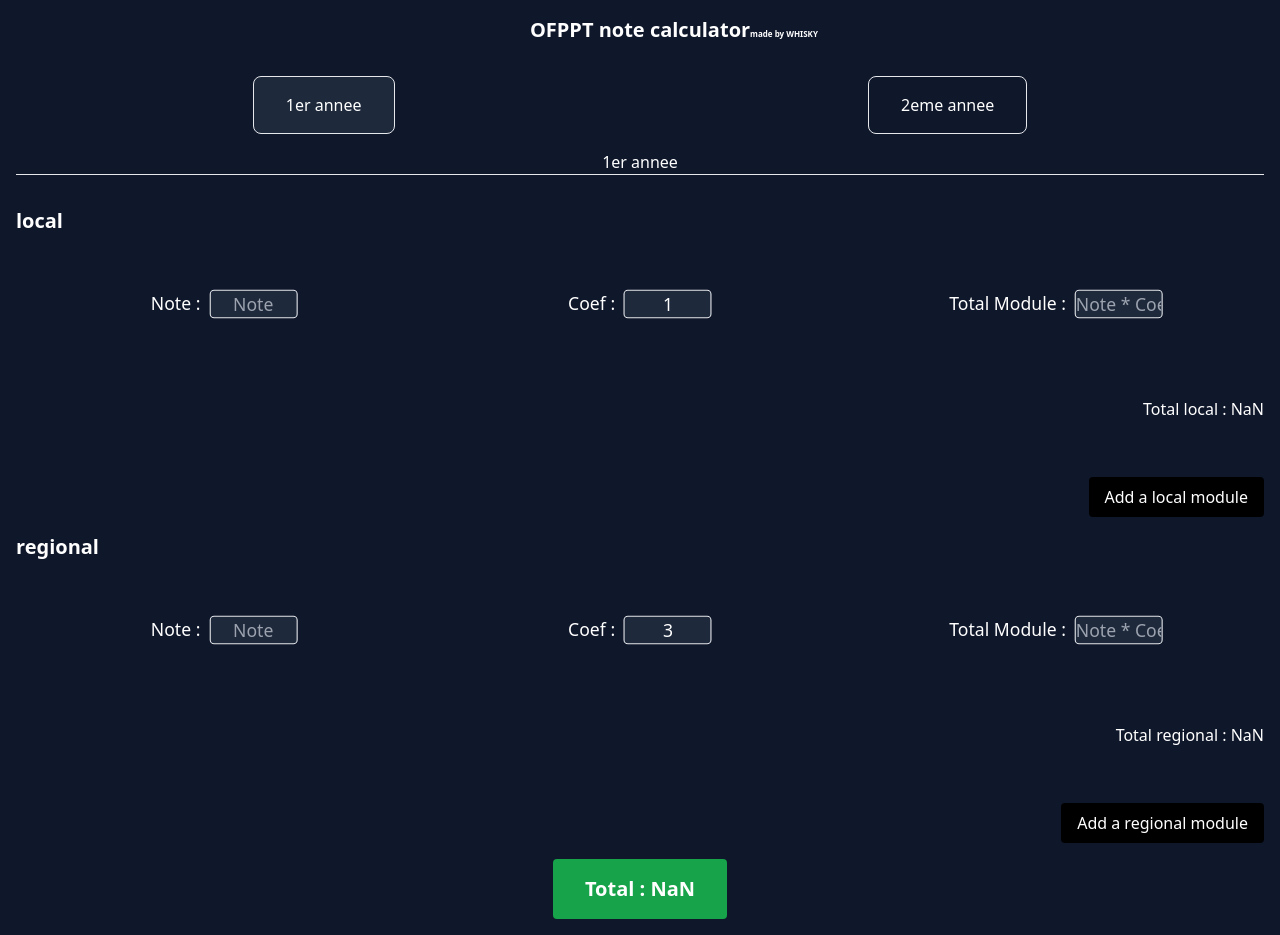
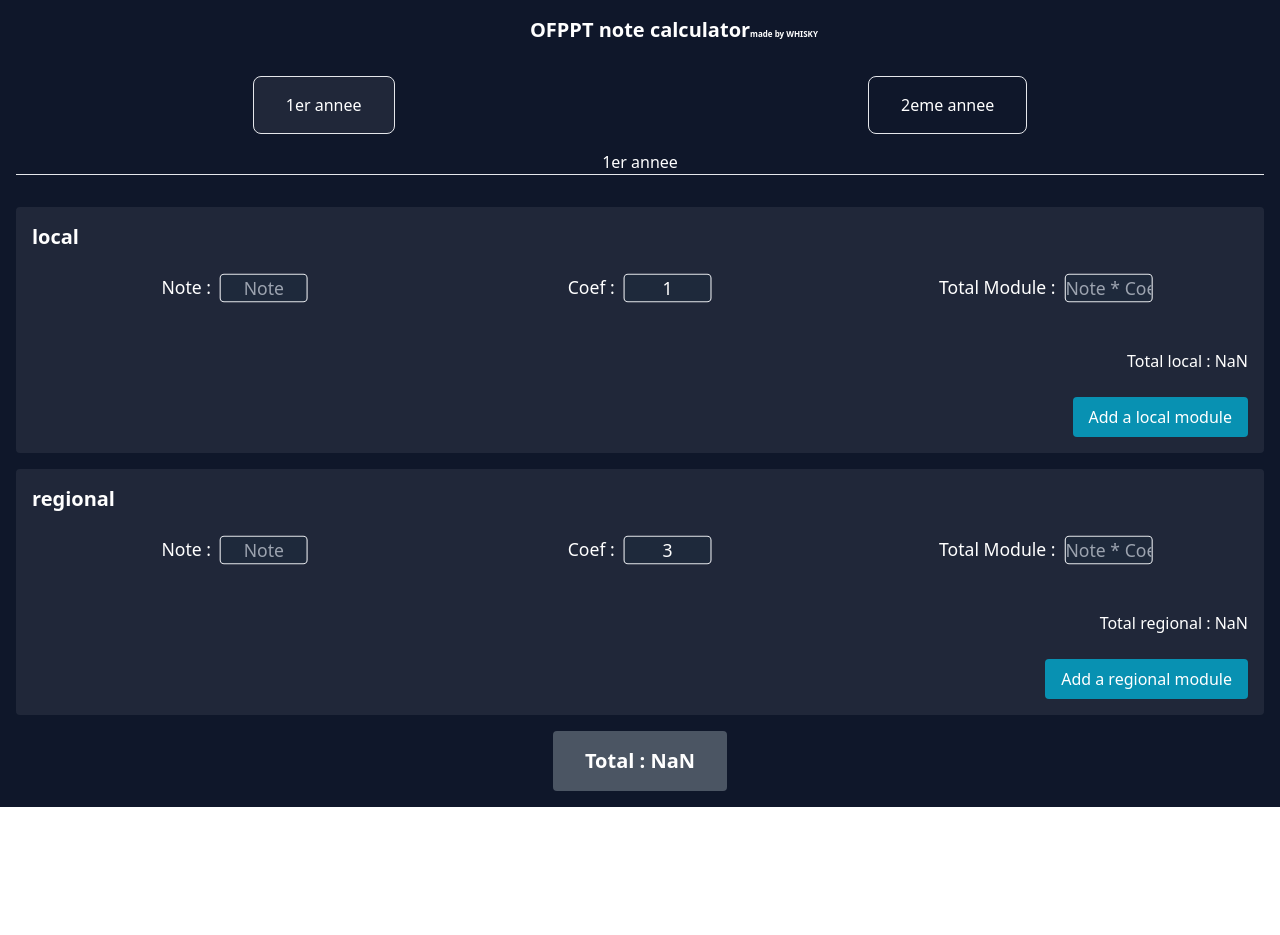
Before and after one commit to MeskiMohammed/ofppt-note-calculator, a React (Create React App) app: page / in a window 1280 px wide. After the commit the page ends 807 px from the top, so only its background shows below. Built offline with nearby package versions, Linux system fonts and the light colour scheme.

Commit message:
added some glossy bg

```diff
--- a/src/App.js
+++ b/src/App.js
@@ -14,8 +14,8 @@
 				<div className="min-h-screen p-4 bg-slate-900 text-white flex flex-col gap-4">
 					<p className="w-full relative text-center mb-4 text-xl font-bold">OFPPT note calculator <span className="absolute bottom-[-4px] text-[8px]">made by WHISKY</span></p>
 					<div className="flex justify-around">
-						<button className={`rounded-lg bg-stale-800 px-8 py-4 border ${page === 1 ? 'bg-slate-800' : ''}`} onClick={() => setPage(1)}>1er annee</button>
-						<button className={`rounded-lg bg-stale-800 px-8 py-4 border ${page === 2 ? 'bg-slate-800' : ''}`} onClick={() => setPage(2)}>2eme annee</button>
+						<button className={`rounded-lg px-8 py-4 border ${page === 1 ? 'bg-[rgba(255,255,255,0.07)]' : ''}`} onClick={() => setPage(1)}>1er annee</button>
+						<button className={`rounded-lg px-8 py-4 border ${page === 2 ? 'bg-[rgba(255,255,255,0.07)]' : ''}`} onClick={() => setPage(2)}>2eme annee</button>
 					</div>
 					{page === 1 && <FirstYear />}
 					{page === 2 && <SecondYear />}
--- a/src/Pages/FirstYear.js
+++ b/src/Pages/FirstYear.js
@@ -17,7 +17,7 @@
 
 			<div className="flex justify-center">
 				<p
-					className={`py-4 px-8 rounded text-white text-xl font-bold ${(L + R) / 4 < 10 ? "bg-red-600" : "bg-green-600"
+					className={`py-4 px-8 rounded text-white text-xl font-bold ${res < 10 ? "bg-red-600" : res >= 10 ? "bg-green-600" : "bg-gray-600"
 						}`}
 				>
 					Total : {res?.toFixed(2)}
--- a/src/Pages/SecondYear.js
+++ b/src/Pages/SecondYear.js
@@ -7,9 +7,13 @@
 	const [N, setN] = useState()
 	const [FY, setFY] = useState()
 	const [SY, setSY] = useState(0)
+	const [res, setRes] = useState(0)
 	useEffect(() => {
 		setSY(((parseFloat(L) + parseFloat(R)) / 4))
 	}, [L, R])
+	useEffect(() => {
+		setRes((FY + SY * 3 + N) / 9)
+	}, [N, SY, FY])
 
 	return (
 		<>
@@ -17,7 +21,10 @@
 
 			<Part type="local" notes={L} setNotes={setL} key={"local"} />
 			<Part type="regional" notes={R} setNotes={setR} key={"regional"} />
-			<div className={`flex flex-col sm:grid sm:grid-cols-3 `}>
+			<div className=" bg-[rgba(255,255,255,0.07)] rounded p-4">
+				<p className="text-xl mb-4 font-bold">Total des notes</p>
+
+				<div className={`flex flex-col sm:grid mb-4 sm:grid-cols-3`}>
 					<div className="flex justify-between scale-110 mx-10 my-2 sm:justify-center gap-2">
 						<label>2eme annee : </label>
 						<input
@@ -49,14 +56,14 @@
 						/>
 					</div>
 				</div>
+			</div>
 
 
 			<div className="flex justify-center">
 				<p
-					className={`py-4 px-8 rounded text-white text-xl font-bold ${(L + R) / 4 < 10 ? "bg-red-600" : "bg-green-600"
-						}`}
+					className={`py-4 px-8 rounded text-white text-xl font-bold ${res < 10 ? "bg-red-600" : res >= 10 ? "bg-green-600" : "bg-gray-600"}`}
 				>
-					Total : {((FY + SY * 3 + N) / 9).toFixed(2)}
+					Total : {res?.toFixed(2)}
 				</p>
 			</div>
 		</>
--- a/src/components/Part.js
+++ b/src/components/Part.js
@@ -19,7 +19,7 @@
 	}, [list]);
 
 	return (
-		<>
+		<div className="bg-[rgba(255,255,255,0.07)] rounded p-4">
 			<p className="w-full mb-4 text-xl font-bold">{type}</p>
 			{Array.from({ length: items }).map((_, i) => (
 				<div className="my-4" key={type + i}>
@@ -33,12 +33,12 @@
 			<br />
 			<div className="flex justify-end">
 				<button
-					className="bg-black px-4 py-2 rounded"
+					className="bg-cyan-600 px-4 py-2 rounded"
 					onClick={() => setItems(items + 1)}
 				>
 					Add a {type} module
 				</button>
 			</div>
-		</>
+		</div>
 	);
 }
```
Lines whose indentation alone changed are shown as unchanged.
